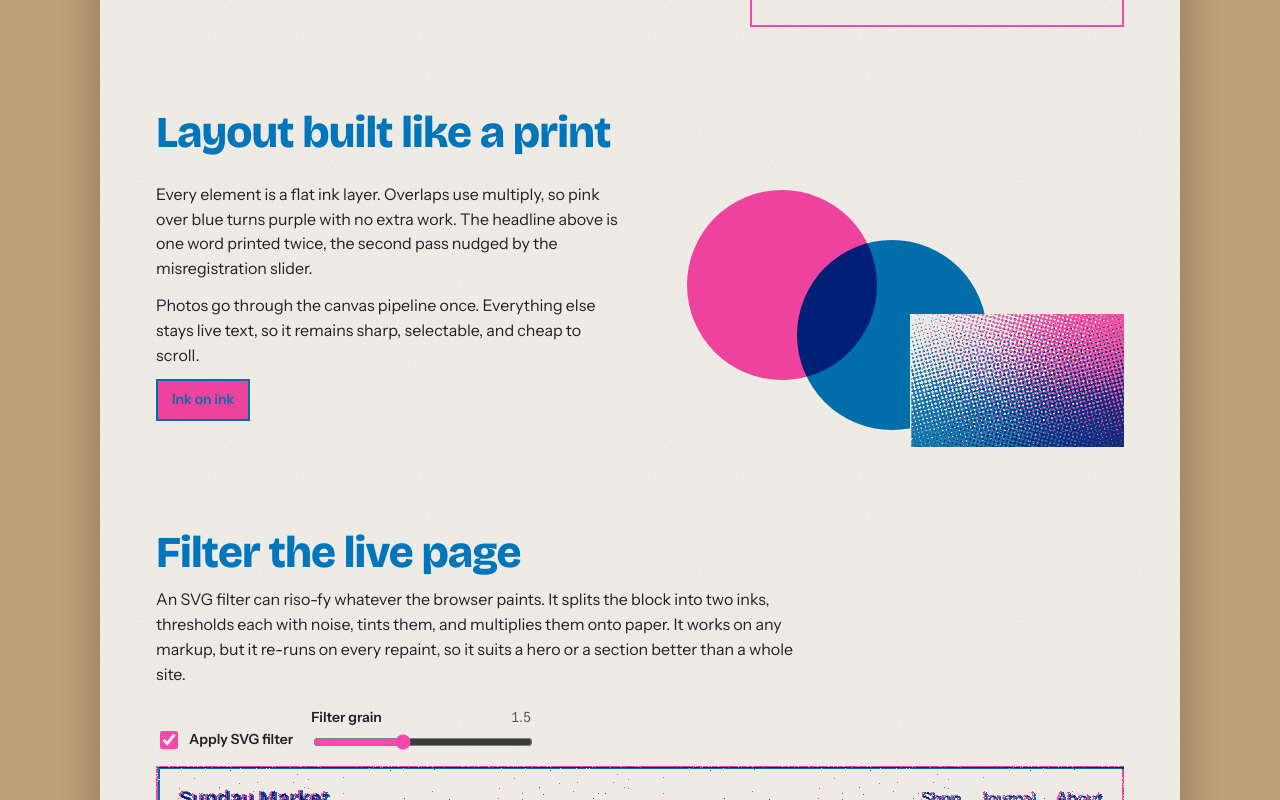
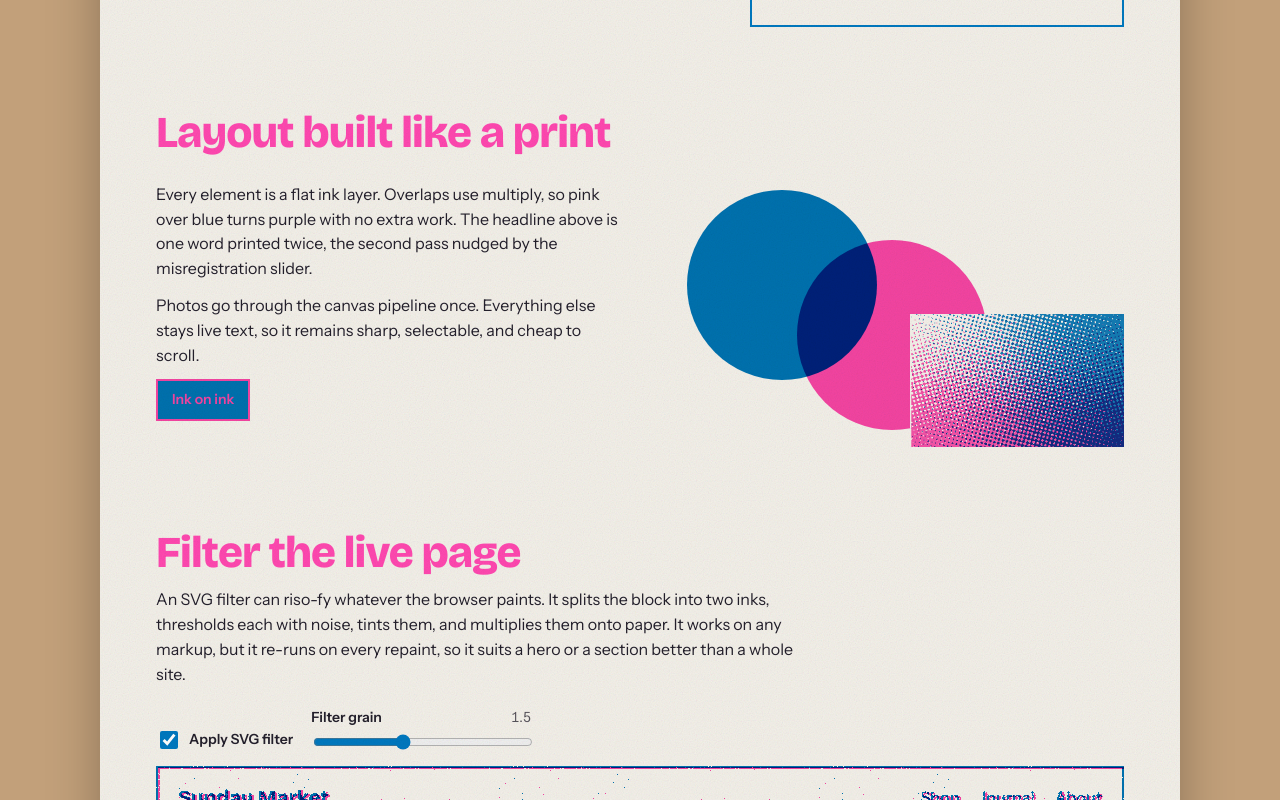
Before and after one commit to yafira/fluoro-riso, a plain HTML site: page index.html in a window 1280 px wide. Both pictures are taken after a click on the button "Ink on ink". Shown: the part 1318-2118 px from the top of the page. Drawn offline with nearby package versions, Linux system fonts and the light colour scheme.

Commit message:
made reprint shift the whole print and ink on ink swap the inks

```diff
--- a/css/styles.css
+++ b/css/styles.css
@@ -4,7 +4,8 @@
   --paper: #f3f0e9;
   --text: #231f2b;
   --desk: #c2a07a;
-  --mis: 2px;
+  --mis-x: 2px;
+  --mis-y: 1px;
   box-sizing: border-box;
   padding-top: env(safe-area-inset-top, 0px);
   padding-bottom: env(safe-area-inset-bottom, 0px);
@@ -67,7 +68,7 @@ h1, h2, h3 {
   inset: 0;
   color: var(--ink-b);
   mix-blend-mode: multiply;
-  transform: translate(var(--mis), calc(var(--mis) * .5));
+  transform: translate(var(--mis-x), var(--mis-y));
   pointer-events: none;
 }
 
--- a/index.html
+++ b/index.html
@@ -86,7 +86,7 @@
       <div>
         <p>Every element is a flat ink layer. Overlaps use multiply, so pink over blue turns purple with no extra work. The headline above is one word printed twice, the second pass nudged by the misregistration slider.</p>
         <p>Photos go through the canvas pipeline once. Everything else stays live text, so it remains sharp, selectable, and cheap to scroll.</p>
-        <p><button class="btn solid" type="button">Ink on ink</button></p>
+        <p><button class="btn solid" type="button" id="swap" title="Swap the two inks">Ink on ink</button></p>
       </div>
       <div class="stage" aria-hidden="true">
         <div class="disc a"></div>
--- a/js/app.js
+++ b/js/app.js
@@ -41,8 +41,8 @@ function renderMain() {
   }
   var ch = channels();
   var layers = [
-    makeLayer(coverage(ch[0]), W, H, hexRgb(state.inkA), 15 + state.angle, nA, gA),
-    makeLayer(coverage(ch[1]), W, H, hexRgb(state.inkB), 75 + state.angle, nB, gB)
+    makeLayer(coverage(ch[0]), W, H, hexRgb(state.inkA), 15 + state.angle, nA, gA, state.phase[0]),
+    makeLayer(coverage(ch[1]), W, H, hexRgb(state.inkB), 75 + state.angle, nB, gB, state.phase[1])
   ];
   composite(out, W, H, layers);
 }
@@ -64,8 +64,8 @@ function initSwatch() {
 
 function renderSwatch() {
   var layers = [
-    makeLayer(sw.covA, sw.w, sw.h, hexRgb(state.inkA), 15 + state.angle, sw.nA, sw.gA),
-    makeLayer(sw.covB, sw.w, sw.h, hexRgb(state.inkB), 75 + state.angle, sw.nB, sw.gB)
+    makeLayer(sw.covA, sw.w, sw.h, hexRgb(state.inkA), 15 + state.angle, sw.nA, sw.gA, state.phase[0]),
+    makeLayer(sw.covB, sw.w, sw.h, hexRgb(state.inkB), 75 + state.angle, sw.nB, sw.gB, state.phase[1])
   ];
   composite($("swatch"), sw.w, sw.h, layers);
 }
@@ -74,7 +74,8 @@ function applyVars() {
   var r = document.documentElement.style;
   r.setProperty("--ink-a", state.inkA);
   r.setProperty("--ink-b", state.inkB);
-  r.setProperty("--mis", state.mis + "px");
+  r.setProperty("--mis-x", (state.mis * state.ax).toFixed(1) + "px");
+  r.setProperty("--mis-y", (state.mis * state.ay).toFixed(1) + "px");
   $("mock").classList.toggle("on", state.fon);
 }
 
@@ -141,8 +142,24 @@ Array.prototype.forEach.call(document.querySelectorAll("[data-a]"), function (b)
 });
 
 $("reprint").addEventListener("click", function () {
-  state.seed = Math.floor(Math.random() * 100000) + 1;
+  // another pull off the press: new noise, shifted screens, a new registration direction, slightly different ink density
+  var rnd = function (n) { return Math.floor(Math.random() * n); };
+  var a = Math.random() * Math.PI * 2;
+  state.seed = rnd(100000) + 1;
+  state.ax = Math.cos(a) * 1.1;
+  state.ay = Math.sin(a) * 1.1;
+  state.jit = Math.random() * 0.08 - 0.05;
+  state.phase = [[rnd(16), rnd(16)], [rnd(16), rnd(16)]];
   buildNoise();
+  schedule();
+});
+
+$("swap").addEventListener("click", function () {
+  var t = state.inkA;
+  state.inkA = state.inkB;
+  state.inkB = t;
+  $("inkA").value = state.inkA;
+  $("inkB").value = state.inkB;
   schedule();
 });
 
--- a/js/filter.js
+++ b/js/filter.js
@@ -27,7 +27,7 @@ function buildFilter() {
     '<filter id="riso" x="0" y="0" width="100%" height="100%" color-interpolation-filters="sRGB">' +
     '<feFlood flood-color="' + PAPER + '" result="paper"/>' +
     inkFilter("A", ch[0], hexRgb(state.inkA), (state.seed * 3) % 997 + 1, 0, 0, gr) +
-    inkFilter("B", ch[1], hexRgb(state.inkB), (state.seed * 5) % 991 + 2, m, Math.round(m / 2), gr) +
+    inkFilter("B", ch[1], hexRgb(state.inkB), (state.seed * 5) % 991 + 2, Math.round(m * state.ax), Math.round(m * state.ay), gr) +
     '<feBlend in="inkA" in2="paper" mode="multiply" result="p1"/>' +
     '<feBlend in="inkB" in2="p1" mode="multiply"/>' +
     '</filter>';
--- a/js/pipeline.js
+++ b/js/pipeline.js
@@ -1,7 +1,8 @@
 // ink layers: screen a coverage map to 1-bit, then multiply the layers onto paper
 
 // one ink layer: 1-bit screen of a coverage map, painted in the ink color
-function makeLayer(cov, w, h, rgb, angleDeg, noise, grainN) {
+function makeLayer(cov, w, h, rgb, angleDeg, noise, grainN, phase) {
+  var ph = phase || [0, 0];
   var c = document.createElement("canvas");
   c.width = w; c.height = h;
   var g = c.getContext("2d");
@@ -12,8 +13,8 @@ function makeLayer(cov, w, h, rgb, angleDeg, noise, grainN) {
   for (var y = 0; y < h; y++) {
     for (var x = 0; x < w; x++) {
       var i = y * w + x, t;
-      if (mode === "halftone") t = dotScreen(x, y, a, cell);
-      else if (mode === "bayer") t = (bayer[((y / s) | 0) & 7][((x / s) | 0) & 7] + 0.5) / 64;
+      if (mode === "halftone") t = dotScreen(x + ph[0], y + ph[1], a, cell);
+      else if (mode === "bayer") t = (bayer[(((y + ph[1]) / s) | 0) & 7][(((x + ph[0]) / s) | 0) & 7] + 0.5) / 64;
       else t = noise[i];
       if (mode !== "noise") t += (grainN[i] - 0.5) * grain * 2;
       if (cov[i] > t) {
@@ -32,9 +33,9 @@ function composite(cv, w, h, layers) {
   g.fillStyle = PAPER;
   g.fillRect(0, 0, w, h);
   g.globalCompositeOperation = "multiply";
-  g.globalAlpha = state.opacity;
+  g.globalAlpha = Math.min(1, Math.max(0.3, state.opacity + state.jit));
   layers.forEach(function (l, k) {
-    g.drawImage(l, Math.round(k * state.mis), Math.round(k * state.mis * 0.5));
+    g.drawImage(l, Math.round(k * state.mis * state.ax), Math.round(k * state.mis * state.ay));
   });
   g.globalCompositeOperation = "source-over";
   g.globalAlpha = 1;
--- a/js/state.js
+++ b/js/state.js
@@ -4,5 +4,7 @@ var state = {
   inkA: "#ff48b0", inkB: "#0078bf",
   mode: "halftone", cell: 6, angle: 0, contrast: 1.2,
   grain: 0.08, mis: 2, opacity: 0.92, orig: false,
-  fgrain: 1.5, fon: true, seed: 1
+  fgrain: 1.5, fon: true, seed: 1,
+  // set by Reprint: registration direction, ink density drift, screen phase per layer
+  ax: 1, ay: 0.5, jit: 0, phase: [[0, 0], [0, 0]]
 };
```
Also changed, not shown: README.md.
